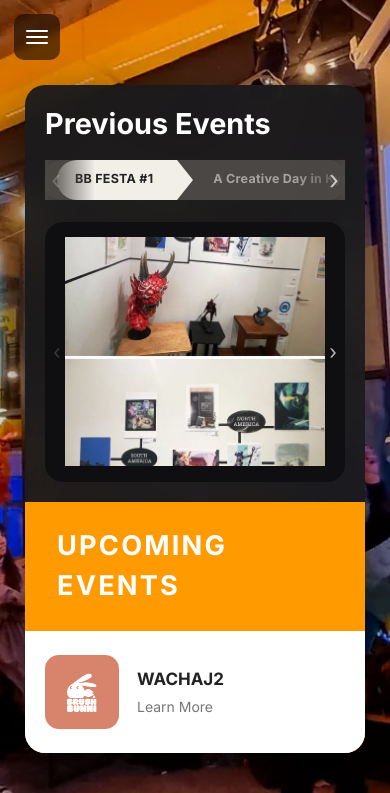
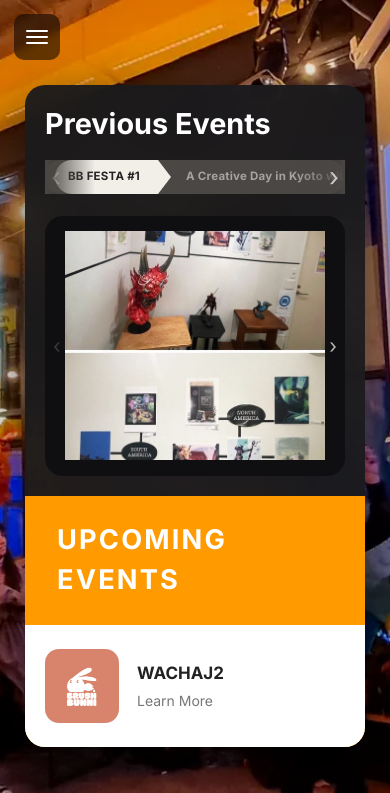
Before and after one commit to wavevworld/BrushBunni, a Django app: page /events/ in a window 390 px wide. Shown: the top 793 px of the page. Run offline with Django 5.2, Linux system fonts and the light colour scheme; data comes from the database, SQL or seed files in the repository; data that the repository does not hold is empty; some libraries are stand-ins or nearby versions.

Commit message:
style(events): tighten previous-events tab strip proportions

```diff
--- a/blog/templates/blog/events.html
+++ b/blog/templates/blog/events.html
@@ -126,9 +126,9 @@
     .event-tabs-container {
         display: flex;
         align-items: stretch;
-        height: 46px;
+        height: 34px;
         width: max-content;
-        padding: 0 12px;
+        padding: 0 10px;
     }
 
     /* Tabs sit as plain text directly on the shared gray bar; only the
@@ -144,10 +144,10 @@
         background: transparent;
         color: rgba(255, 255, 255, 0.5);
         border: none;
-        font-size: 13px;
+        font-size: 12px;
         font-weight: 700;
         letter-spacing: 0.02em;
-        padding: 0 20px;
+        padding: 0 16px;
         cursor: pointer;
         transition: color 0.2s ease;
     }
@@ -160,8 +160,8 @@
         background: #f2efe9;
         color: #232323;
         border-radius: 999px 0 0 999px;
-        padding: 0 30px 0 22px;
-        margin-right: 23px;
+        padding: 0 22px 0 16px;
+        margin-right: 15px;
         z-index: 1;
     }
 
@@ -172,9 +172,9 @@
         left: 100%;
         width: 0;
         height: 0;
-        border-top: 23px solid transparent;
-        border-bottom: 23px solid transparent;
-        border-left: 18px solid #f2efe9;
+        border-top: 17px solid transparent;
+        border-bottom: 17px solid transparent;
+        border-left: 13px solid #f2efe9;
     }
 
     /* ----- Photo carousel: three equal photos in a filmstrip, paginated one
@@ -428,10 +428,8 @@
             gap: 18px;
             padding: 24px 20px;
         }
-        .event-tabs-container { height: 40px; }
-        .event-tab { font-size: 12.5px; padding: 0 16px; }
-        .event-tab.active { padding: 0 24px 0 18px; margin-right: 20px; }
-        .event-tab.active::after { border-top-width: 20px; border-bottom-width: 20px; border-left-width: 16px; }
+        .event-tab { font-size: 11.5px; padding: 0 13px; }
+        .event-tab.active { padding: 0 18px 0 13px; }
     }
 
     @media (max-width: 480px) {
```
